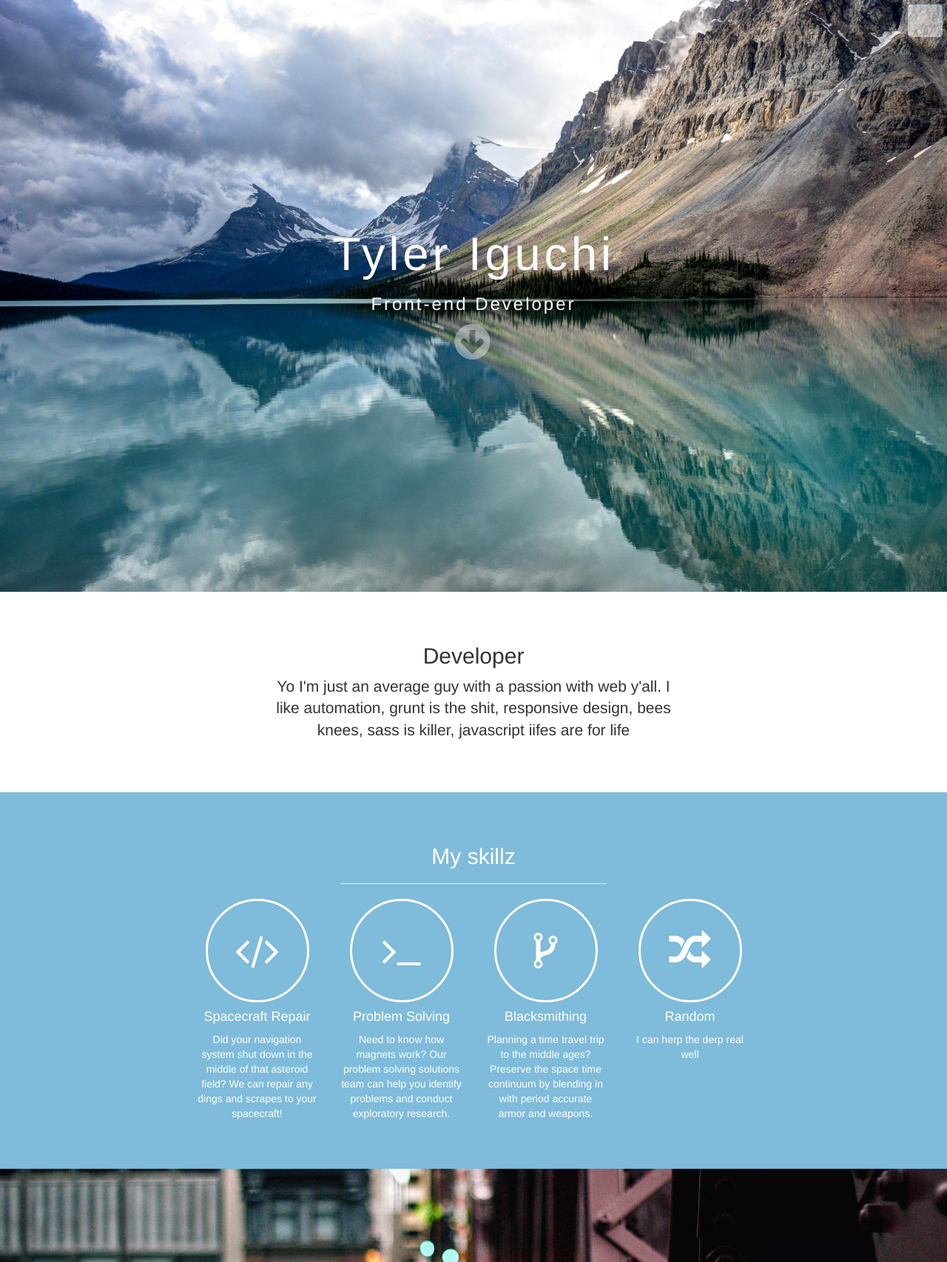
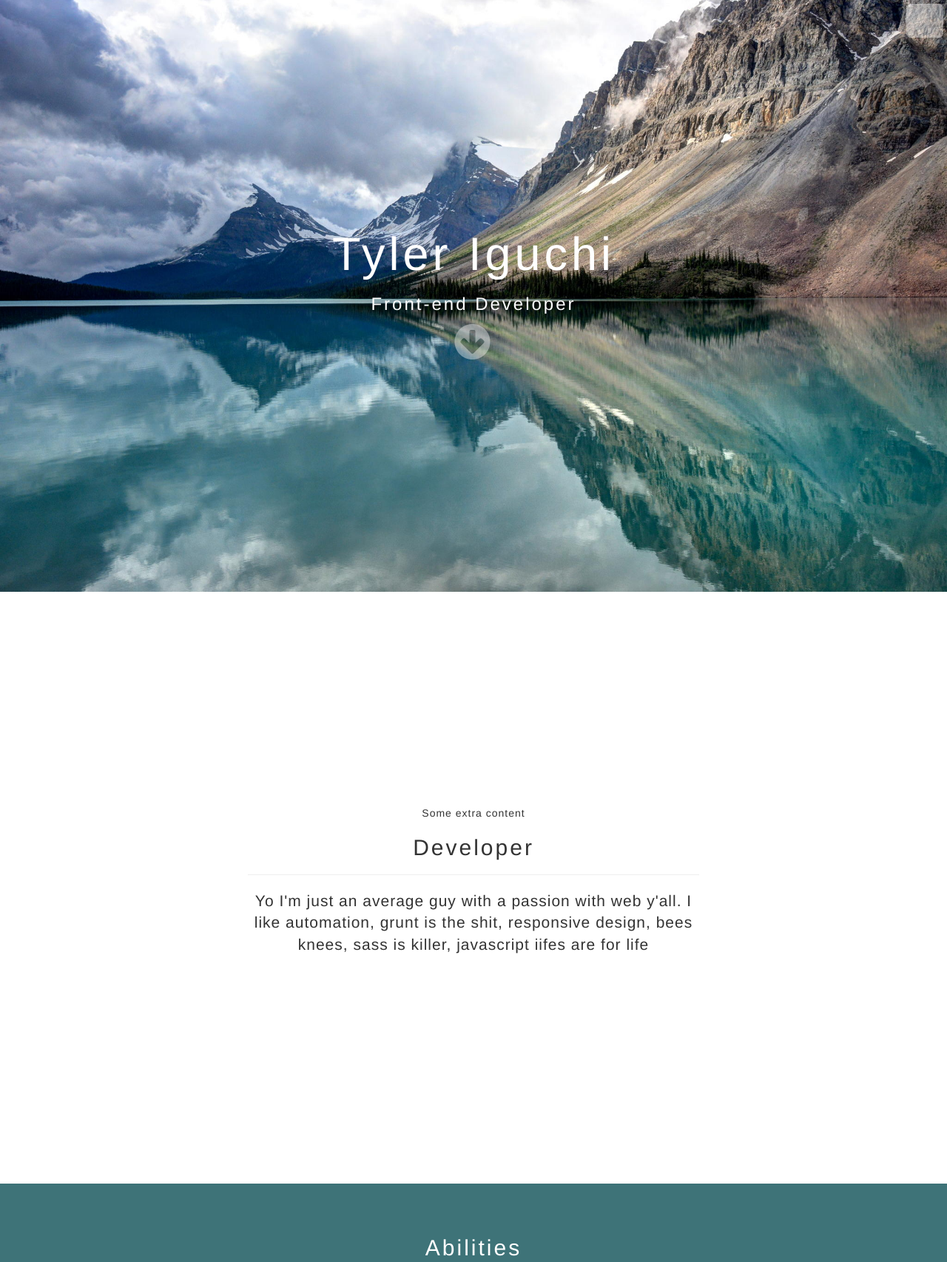
Before and after one commit to tyleriguchi/bootstrapped-portfolio, a website: page index.html in a window 1280 px wide. Shown: the top 1706 px of the page at 74% size. Drawn offline with Linux system fonts and the light colour scheme.

Commit message:
color changes

```diff
--- a/app/styles/main.scss
+++ b/app/styles/main.scss
@@ -2,28 +2,50 @@
 /* Global styles */
 
 $bg-img: url(../assets/images/lake.jpg);
+$p-color: #3E7378; // primary color
+$white: #fff;
 
 html,
 body {
   height: 100%;
   width: 100%;
+  letter-spacing: 1px;
+  font-weight: 200;
 }
 
+h1, h2, h3 {
+  letter-spacing: 3px;
+  font-weight: 300;
+}
+
+h4 {
+  letter-spacing: 2px;
+  font-weight: 200;
+}
 a, a:visited {
   color: #333;
 }
 
 a:hover {
-  color: #777;
+  color: $p-color;
   text-decoration: none;
 }
 
 /* Side Menu */
 
-.btn {
-  background: #fff;
-  opacity: 0.5;
+.btn-primary {
+  background: $white;
+  border-color: $white;
+  opacity: 0.4;
 }
+
+.btn-primary:hover {
+  background: $white;
+  border-color: $white;
+  color: #333;
+  opacity: 0.8;
+}
+
 #sidebar-wrapper {
   margin-right: -250px;
   right: 0;
@@ -61,7 +83,7 @@ a:hover {
 }
 
 .sidebar-nav li a:hover {
-  color: #fff;
+  color: $white;
   text-decoration: none;
 }
 
@@ -77,11 +99,11 @@ a:hover {
 }
 
 .sidebar-nav > .sidebar-brand a {
-  color: #999999;
+  color: #999;
 }
 
 .sidebar-nav > .sidebar-brand a:hover {
-  color: #fff;
+  color: $white;
   background: none;
 }
 
@@ -112,7 +134,7 @@ a:hover {
   display: table-cell;
   vertical-align: middle;
   text-align: center;
-  color: white;
+  color: $white;
   font-style: Helvetica, sans-serif;
   letter-spacing: 3px;
   font-weight: 200;
@@ -142,25 +164,32 @@ a:hover {
 }
 
 #down {
-  color: #fff;
+  color: $white;
   opacity: 0.4;
 }
 
 #down:hover {
-  color: #333;
+  opacity: 0.8;
 }
 /* Intro */
 
 .intro {
+  display: table;
   padding: 50px 0;
+  height: 100%;
+  width: 100%;
 }
 
+.content-center {
+  display: table-cell;
+  vertical-align: middle;
+}
 /* Skills */
 
 .skills {
-  background: #7fbbda;
+  background: $p-color;
   padding: 50px 0;
-  color: #ffffff;
+  color: $white;
 }
 
 .skills-item {
@@ -182,7 +211,7 @@ i.skills-icon {
 /* Callout */
 
 .callout {
-  color: #ffffff;
+  color: $white;
   display: table;
   height: 400px;
   width: 100%;
@@ -211,7 +240,7 @@ i.skills-icon {
 /* Call to Action */
 
 .call-to-action {
-  color: #ffffff;
+  color: $white;
   background: #0a5175;
   padding: 50px 0;
 }
@@ -247,7 +276,7 @@ i.scroll {
 }
 
 i.scroll:hover {
-  color: #0a5175;
+  color: $p-color;
 }
 /* Responsive */
 
--- a/index.html
+++ b/index.html
@@ -44,10 +44,12 @@
 
     <!-- Intro -->
     <div id="about" class="intro">
-      <div class="container">
+      <div class="container content-center">
         <div class="row">
           <div class="col-md-6 col-md-offset-3 text-center">
+            <span>Some extra content</span>
             <h2>Developer</h2>
+            <hr>
             <p class="lead">Yo I'm just an average guy with a passion with web y'all. I like automation, grunt is the shit, responsive design, bees knees, sass is killer, javascript iifes are for life</p>
           </div>
         </div>
@@ -60,23 +62,23 @@
       <div class="container">
         <div class="row">
           <div class="col-md-4 col-md-offset-4 text-center">
-            <h2>My skillz</h2>
+            <h2>Abilities</h2>
             <hr>
           </div>
         </div>
         <div class="row">
           <div class="col-md-2 col-md-offset-2 text-center">
             <div class="skills-item">
-              <i class="skills-icon fa fa-code"></i>
-              <h4>Spacecraft Repair</h4>
-              <p>Did your navigation system shut down in the middle of that asteroid field? We can repair any dings and scrapes to your spacecraft!</p>
+              <i class="skills-icon fa fa-html5"></i>
+              <h4>HTML / CSS</h4>
+              <p>Stuff about html / css</p>
             </div>
           </div>
           <div class="col-md-2 text-center">
             <div class="skills-item">
               <i class="skills-icon fa fa-terminal"></i>
-              <h4>Problem Solving</h4>
-              <p>Need to know how magnets work? Our problem solving solutions team can help you identify problems and conduct exploratory research.</p>
+              <h4>Javascript</h4>
+              <p>Experience in javascript, patterns, blah blah callbacks</p>
             </div>
           </div>
           <div class="col-md-2 text-center">
```
Also changed, not shown: app/styles/main.css, 1 other file.
